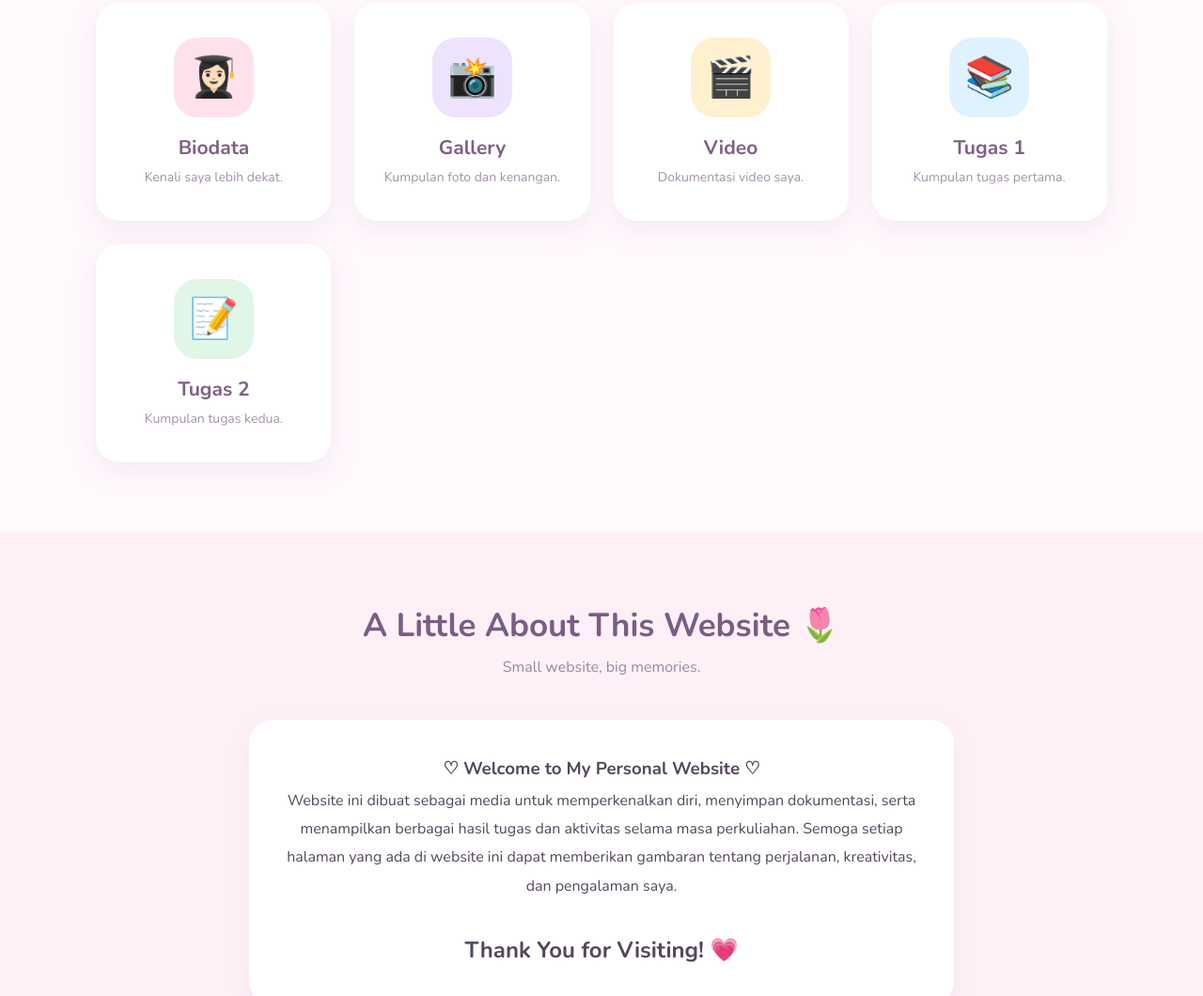
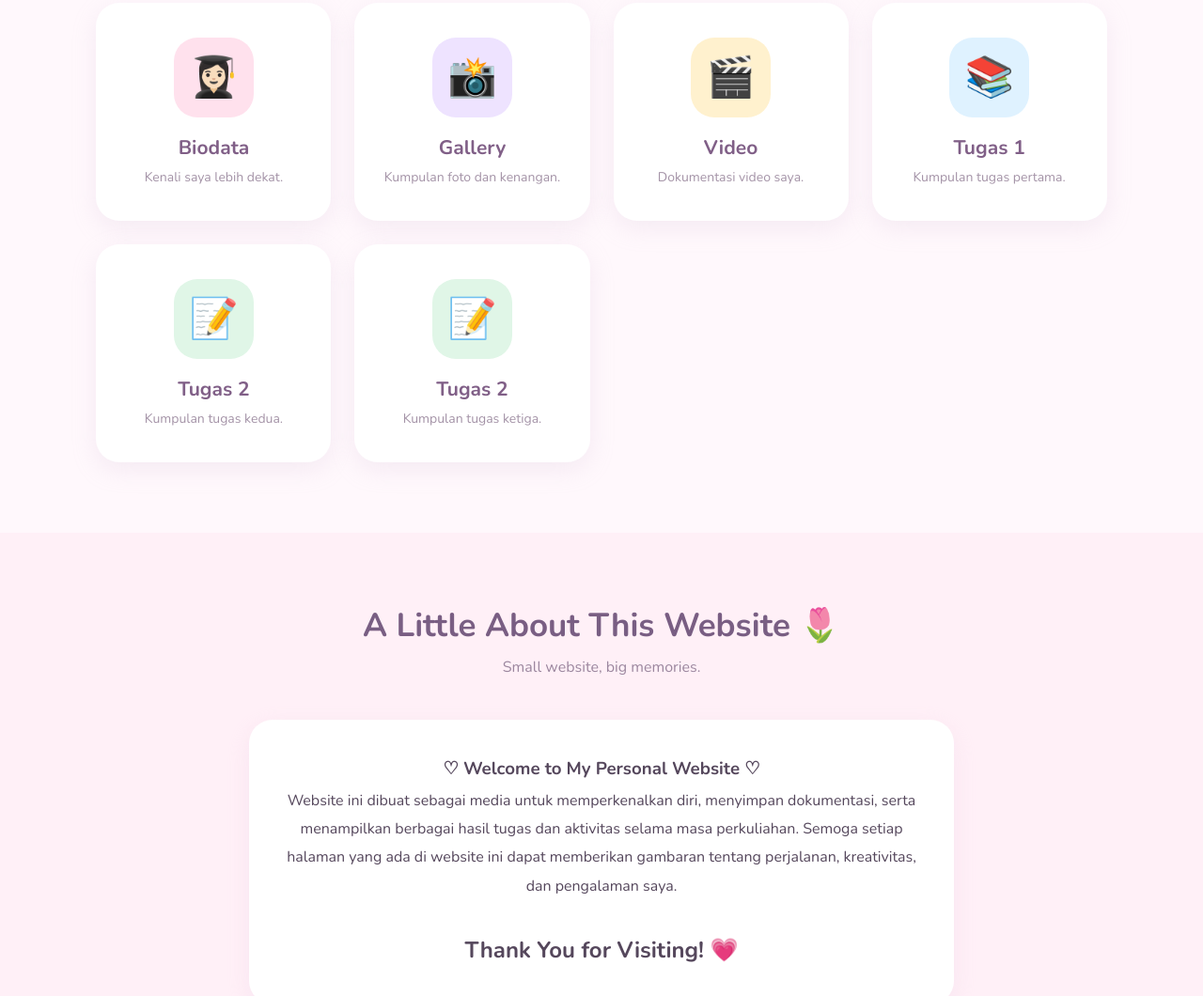
Before and after one commit to rahimah22042020-a11y/rahimahcantik, a plain HTML site: page index.html in a window 1280 px wide. Shown: the part 837-1897 px from the top of the page at 94% size. Drawn offline with nearby package versions, Linux system fonts and the light colour scheme.

Commit message:
Update index.html

```diff
--- a/index.html
+++ b/index.html
@@ -384,6 +384,11 @@ footer p {
             <h3>Tugas 2</h3>
             <p>Kumpulan tugas kedua.</p>
         </a>
+          <a href="tugas3.html" class="menu-card">
+            <div class="menu-icon green">📝</div>
+            <h3>Tugas 2</h3>
+            <p>Kumpulan tugas ketiga.</p>
+        </a>
 
     </div>
 
```
